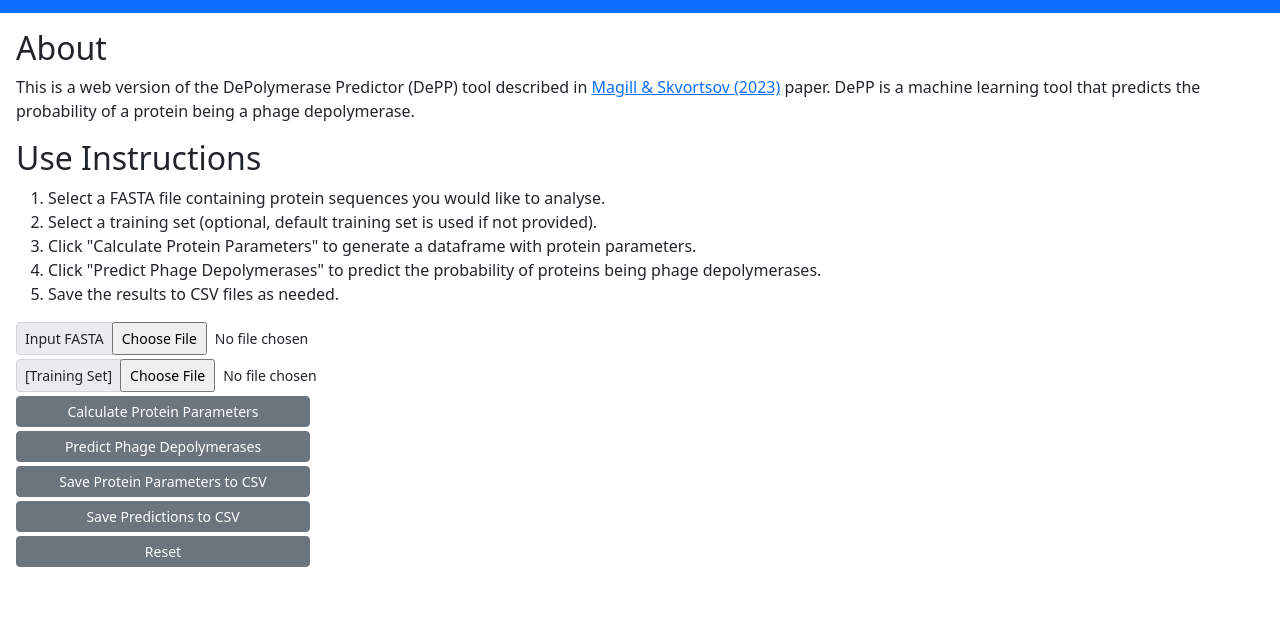
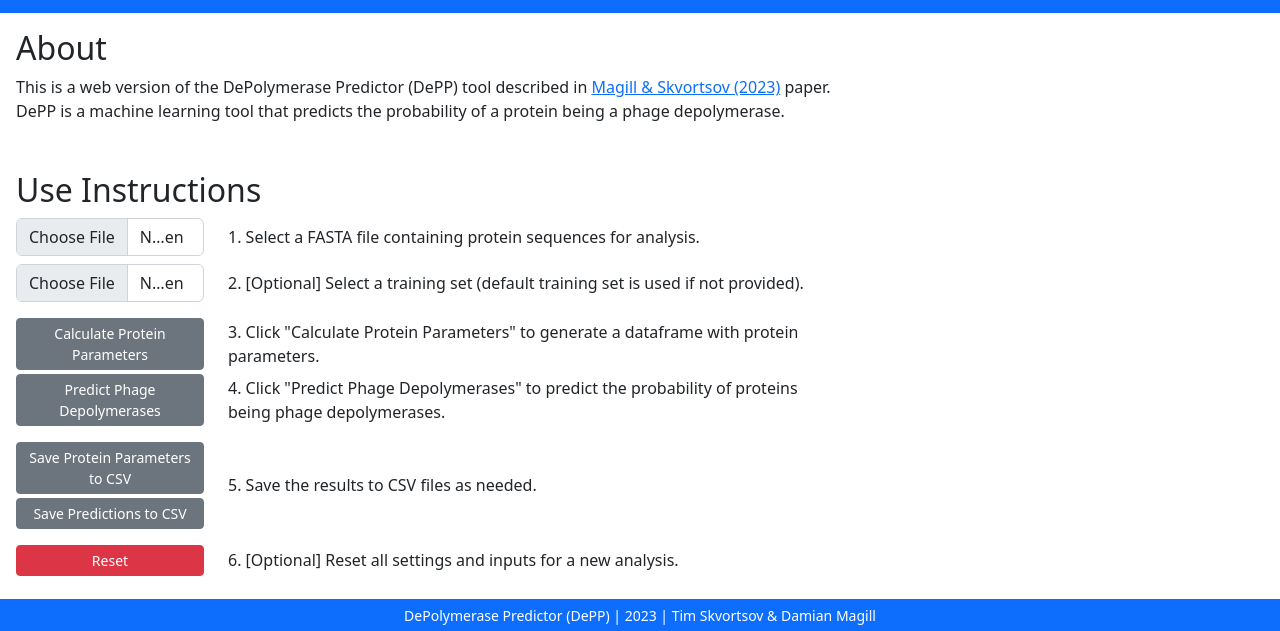
Before and after one commit to TimSkvortsov/WebDePP, a plain HTML site: page index.html in a window 1280 px wide. Shown: the part 169-800 px from the top of the page. Drawn offline with nearby package versions, Linux system fonts and the light colour scheme; a script that the page names is missing.

Commit message:
Updated TrainingSet.csv Improved Layout

```diff
--- a/css/styles.css
+++ b/css/styles.css
@@ -13,3 +13,17 @@
     max-width: 150px;
     width:100%;
   }
+.same-width-btn {
+    width: 100%;
+    min-width: 50px;
+    /* max-width: 300px; */
+  }
+/* .button-grid {
+    display: grid;
+    grid-template-columns: minmax(min-content, 1fr) 1fr;
+    grid-column-gap: 1rem;
+} */
+
+.h-100 {
+  height: 100%!important;
+}
--- a/index.html
+++ b/index.html
@@ -1,5 +1,5 @@
 <!DOCTYPE html>
-<html lang="en">
+<html lang="en" class="h-100">
 <head>
     <meta charset="UTF-8">
     <meta name="viewport" content="width=device-width, initial-scale=1.0">
@@ -9,9 +9,10 @@
     <script src="https://cdn.jsdelivr.net/pyodide/v0.23.0/full/pyodide.js"></script>
     <link href="https://cdn.jsdelivr.net/npm/bootstrap@5.2.3/dist/css/bootstrap.min.css" rel="stylesheet">
     <script src="https://cdn.jsdelivr.net/npm/bootstrap@5.2.3/dist/js/bootstrap.bundle.min.js"></script>
+
+
 </head>
-<body>
-
+<body class="d-flex flex-column h-100">
     <div class="container-fluid p-3 bg-primary text-white">
         <div class="row">
             <div class="col-sm-2 text-center">
@@ -24,43 +25,63 @@
         </div>
     </div>
     <div class="container-fluid p-3">
+        <div class="row">
+            <div class="col-md-8">
                 <h2>About</h2>
                 <p>This is a web version of the DePolymerase Predictor (DePP) tool described in
                 <a href="https://doi.org/10.1101/2023.02.28.530424">Magill & Skvortsov (2023)</a>
                     paper. DePP is a machine learning tool that predicts the probability of a protein
                     being a phage depolymerase.
                 </p>
-        <div id="info-box">
-            <h2>Use Instructions</h2>
-            <ol>
-                <li>Select a FASTA file containing protein sequences you would like to analyse.</li>
-                <li>Select a training set (optional, default training set is used if not provided).</li>
-                <li>Click "Calculate Protein Parameters" to generate a dataframe with protein parameters.</li>
-                <li>Click "Predict Phage Depolymerases" to predict the probability of proteins being phage depolymerases.</li>
-                <li>Save the results to CSV files as needed.</li>
-            </ol>
-        </div>
-        <div class="input-group mb-1 input-group-sm">
-            <span class="input-group-text">Input FASTA</span>
-            <input class="form-control-sm" type="file" id="fasta-upload" accept=".fasta,.faa,.fa"><br>
-        </div>
-        <div class="input-group mb-1 input-group-sm">
-            <span class="input-group-text">[Training Set]</span>
-            <input class="form-control-sm" type="file" id="training-upload" accept=".csv"><br>
-        </div>
-        <div class="row">
-            <div class="col-sm-3">
-                <div class="d-grid gap-1">
-                    <button type="button" class="btn btn-secondary btn-sm" id="calculate-parameters">Calculate Protein Parameters</button>
-                    <button type="button" class="btn btn-secondary btn-sm" id="predict-depolymerases">Predict Phage Depolymerases</button>
-                    <button type="button" class="btn btn-secondary btn-sm" id="save-parameters">Save Protein Parameters to CSV</button>
-                    <button type="button" class="btn btn-secondary btn-sm" id="save-predictions">Save Predictions to CSV</button>
-                    <button type="button" class="btn btn-secondary btn-sm" id="reset">Reset</button>
             </div>
         </div>
     </div>
+    <div class="container-fluid p-3">
+        <h2>Use Instructions</h2>
+        <div class="row align-items-center mb-2">
+            <div class="col-md-2">
+                <input class="form-control" type="file" id="fasta-upload" accept=".fasta,.faa,.fa">
+            </div>
+            <div class="col-sm-6">1. Select a FASTA file containing protein sequences for analysis.</div>
+        </div>
+        <div class="row align-items-center mb-3">
+            <div class="col-md-2">
+                <input class="form-control" type="file" id="training-upload" accept=".csv">
+            </div>
+            <div class="col-md-6">2. [Optional] Select a training set (default training set is used if not provided).</div>
+        </div>
+        <div class="row align-items-center mb-1">
+            <div class="col-md-2">
+                <button type="button" class="btn btn-secondary btn-sm same-width-btn" id="calculate-parameters">Calculate Protein Parameters</button>
+            </div>
+            <div class="col-md-6">3. Click "Calculate Protein Parameters" to generate a dataframe with protein parameters.</div>
+        </div>
+        <div class="row align-items-center mb-3">
+            <div class="col-md-2">
+                <button type="button" class="btn btn-secondary btn-sm same-width-btn" id="predict-depolymerases">Predict Phage Depolymerases</button>
+            </div>
+            <div class="col-md-6">4. Click "Predict Phage Depolymerases" to predict the probability of proteins being phage depolymerases.</div>
+        </div>
+        <div class="row align-items-center mb-3">
+            <div class="col-md-2">
+                <button type="button" class="btn btn-secondary btn-sm same-width-btn  mb-1" id="save-parameters">Save Protein Parameters to CSV</button>
+                <button type="button" class="btn btn-secondary btn-sm same-width-btn" id="save-predictions">Save Predictions to CSV</button>
+            </div>
+            <div class="col-md-6">5. Save the results to CSV files as needed.</div>
+        </div>
+        <div class="row align-items-center mb-1">
+            <div class="col-md-2">
+                <button type="button" class="btn btn-danger btn-sm same-width-btn" id="reset">Reset</button>
+            </div>
+            <div class="col-md-6">6. [Optional] Reset all settings and inputs for a new analysis.</div>
+        </div>
     </div>
 
+    <footer class="footer mt-auto">
+        <div class="container-fluid p-1 bg-primary text-white text-center">
+            <span><small>DePolymerase Predictor (DePP) | 2023 | Tim Skvortsov & Damian Magill</small></span>
+        </div>
+    </footer>
 
     <script src="js/scripts.js" defer></script>
 </body>
```
Also changed, not shown: 1 other file. Lines whose indentation alone changed are shown as unchanged.
